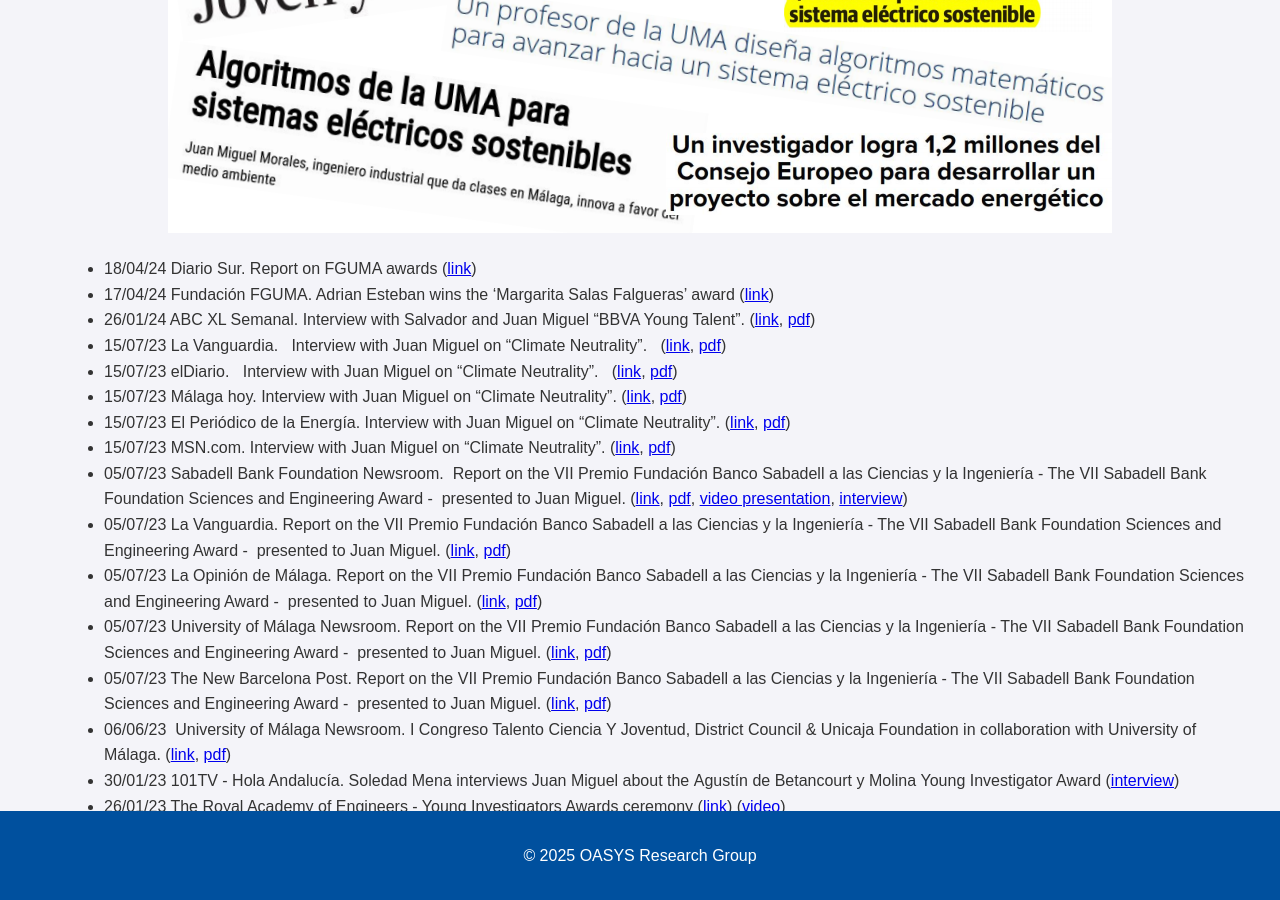
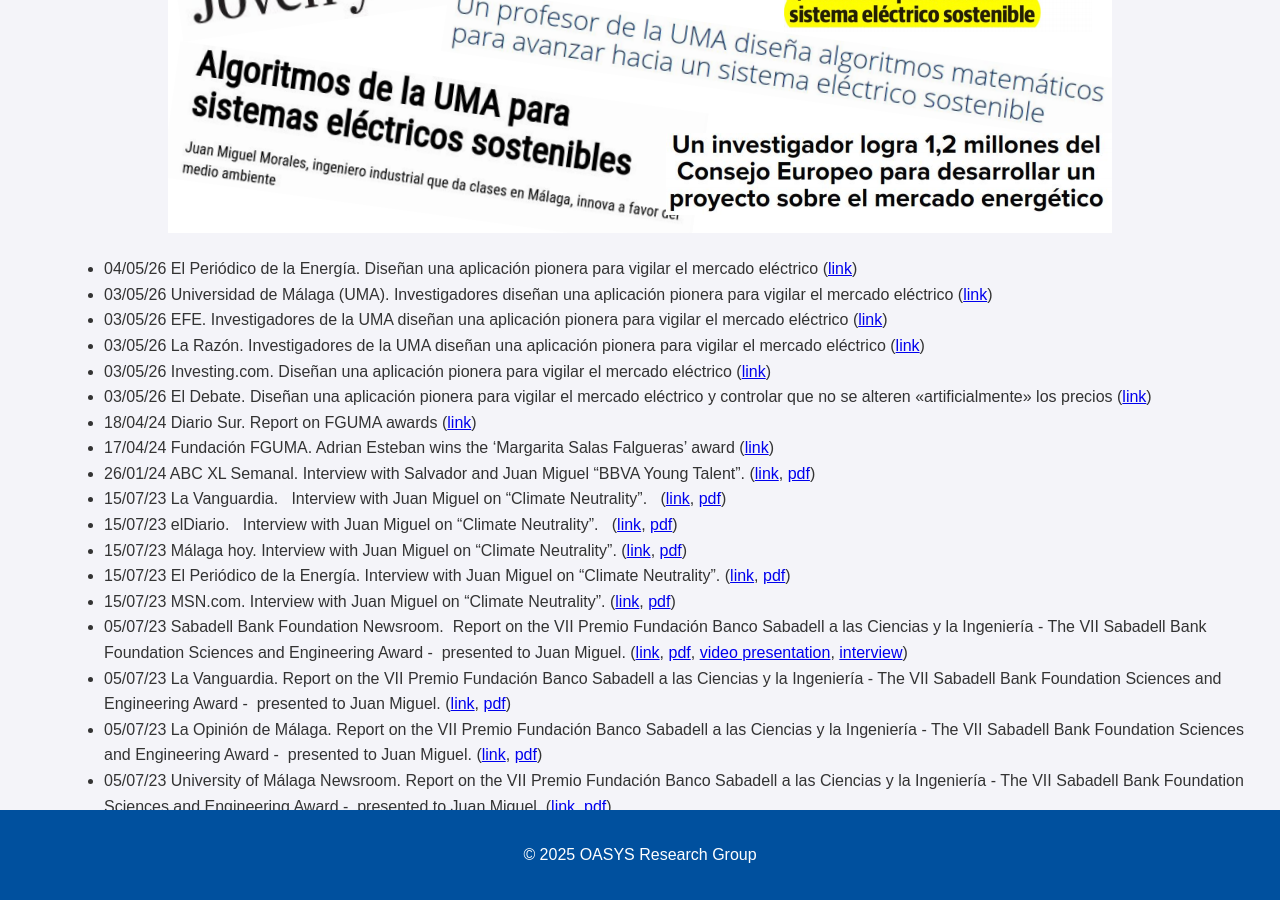
Before and after one commit to groupoasys/groupoasys.github.io, a Jekyll site: the page built from media.md, in a window 1280 px wide and 900 px high, scrolled down 560 px. Built offline with Jekyll 4.4.1, drawn with Linux system fonts in a browser that asks for light colours.

Commit message:
news PoC

```diff
--- a/media.md
+++ b/media.md
@@ -9,6 +9,12 @@
     <img src="/oasys/inthemedia.png" alt="In the media">
 </div>
 
+-   04/05/26 El Periódico de la Energía. Diseñan una aplicación pionera para vigilar el mercado eléctrico ([link](https://elperiodicodelaenergia.com/disenan-una-aplicacion-pionera-para-vigilar-el-mercado-electrico/))
+-   03/05/26 Universidad de Málaga (UMA). Investigadores diseñan una aplicación pionera para vigilar el mercado eléctrico ([link](https://www.uma.es/sala-de-prensa/noticias/investigadores-disenan-una-aplicacion-pionera-para-vigilar-el-mercado-electrico/))
+-   03/05/26 EFE. Investigadores de la UMA diseñan una aplicación pionera para vigilar el mercado eléctrico ([link](https://efe.com/andalucia/2026-05-03/investigadores-de-la-uma-disenan-una-aplicacion-pionera-para-vigilar-el-mercado-electrico/))
+-   03/05/26 La Razón. Investigadores de la UMA diseñan una aplicación pionera para vigilar el mercado eléctrico ([link](https://www.larazon.es/andalucia/malaga/investigadores-uma-disenan-aplicacion-pionera-vigilar-mercado-electrico_2026050369f6fe897b1d574ac665d84a.html#goog_rewarded))
+-   03/05/26 Investing.com. Diseñan una aplicación pionera para vigilar el mercado eléctrico ([link](https://es.investing.com/news/stock-market-news/disenan-una-aplicacion-pionera-para-vigilar-el-mercado-electrico-3635898))
+-   03/05/26 El Debate. Diseñan una aplicación pionera para vigilar el mercado eléctrico y controlar que no se alteren «artificialmente» los precios ([link](https://www.eldebate.com/economia/20260503/disenan-aplicacion-pionera-vigilar-mercado-electrico-controlar-no-alteren-artificialmente-precios_413497.html))
 -   18/04/24 Diario Sur. Report on FGUMA awards ([link](https://www.diariosur.es/universidad/investigacion-mejores-manos-20240417183011-nt.html?ref=https%3A%2F%2Fwww.diariosur.es%2Funiversidad%2Finvestigacion-mejores-manos-20240417183011-nt.html))
 -   17/04/24 Fundación FGUMA. Adrian Esteban wins the ‘Margarita Salas Falgueras’ award ([link](https://www.uma.es/sala-de-prensa/noticias/los-xiii-premios-de-investigacion-de-la-universidad-y-la-fguma-reconocen-el-talento-de-seis-jovenes-cientificos/))
 -   26/01/24 ABC XL Semanal. Interview with Salvador and Juan Miguel "BBVA Young Talent". ([link](https://www.abc.es/xlsemanal/personajes/talento-joven-bbva-proyecto-matematicas-energias-renovables.html), [pdf](https://drive.google.com/uc?export=download&id=1C5E2BtEoEAr5psuWHcsLAhSd1JnG_QO0))
```
Also changed, not shown: index.md (+1 -1 lines).
